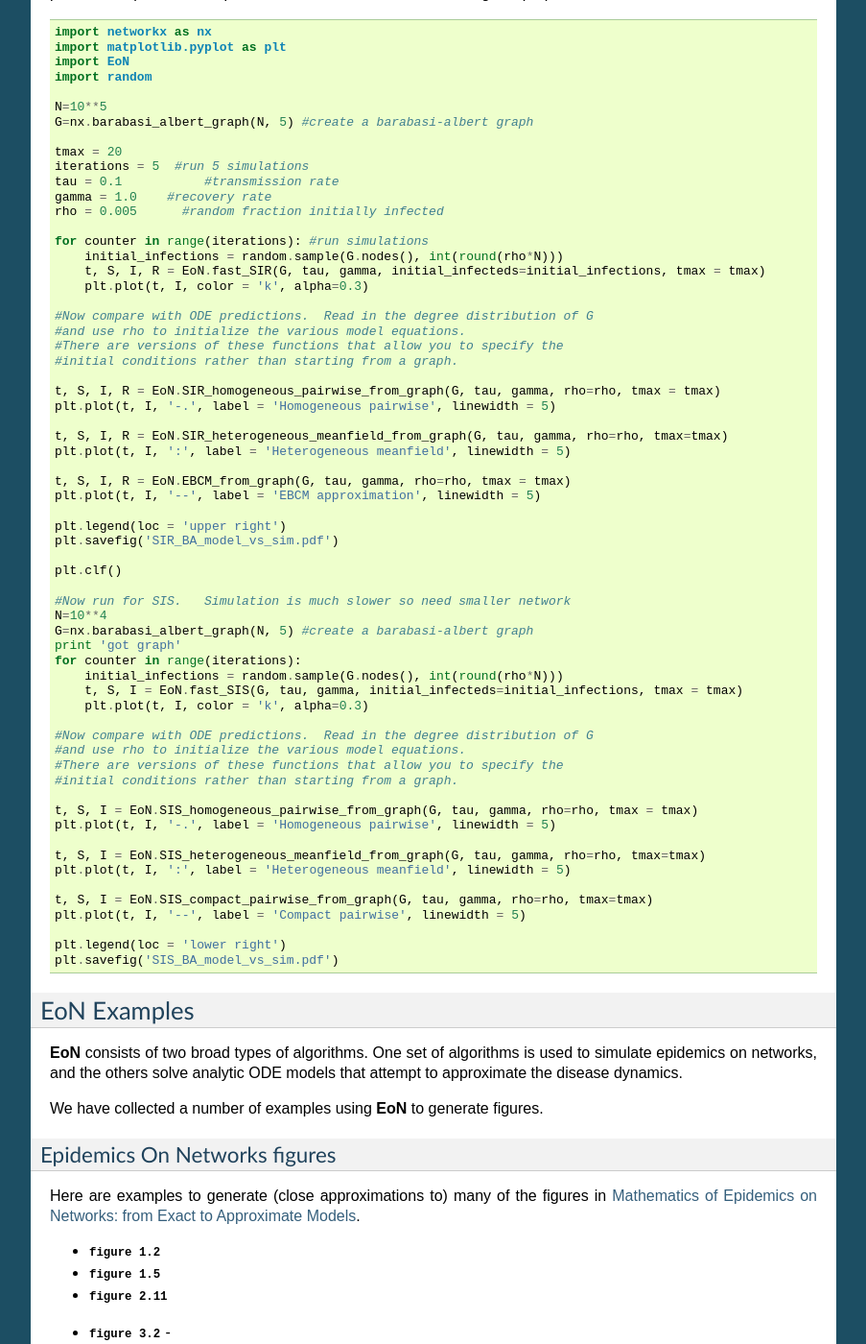
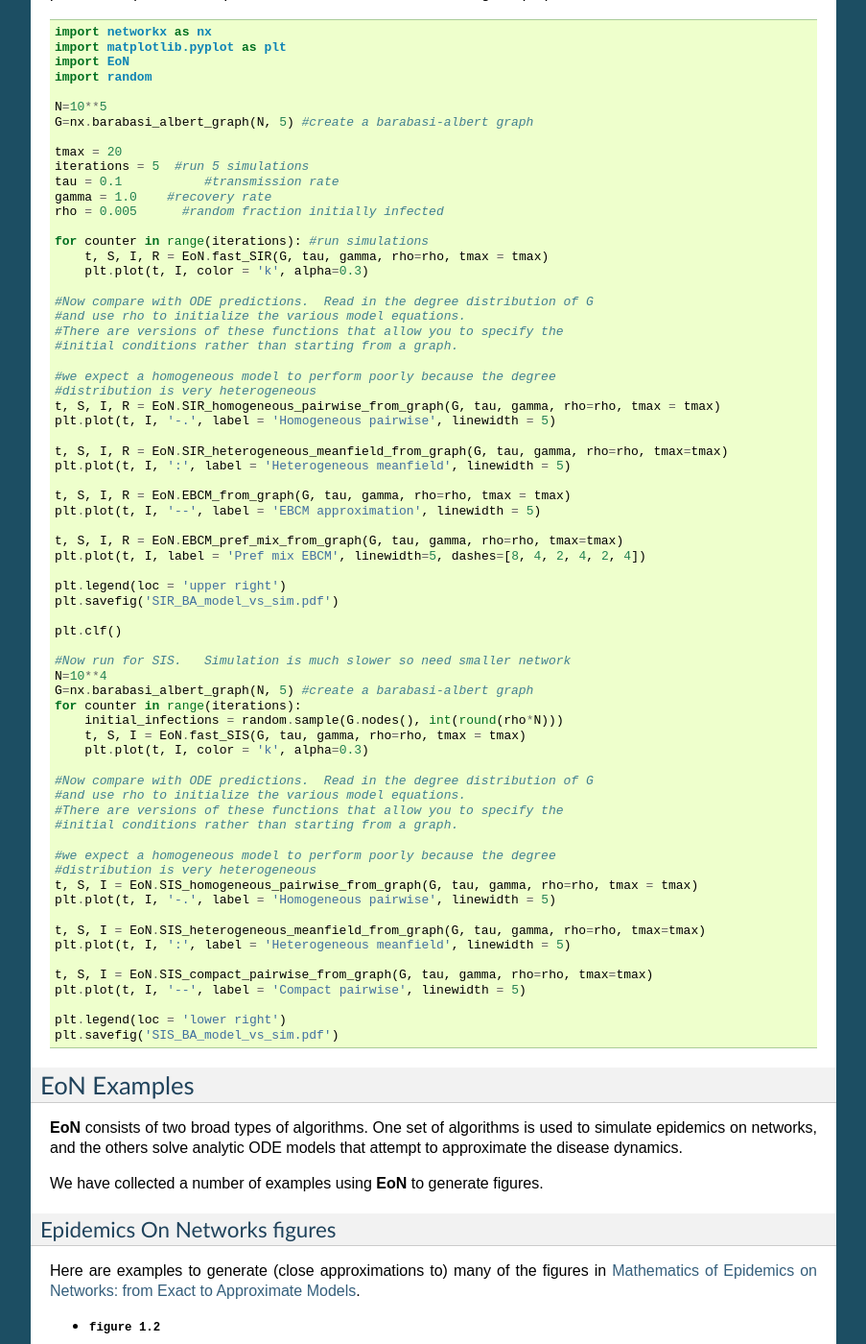
Before and after one commit to springer-math/Mathematics-of-Epidemics-on-Networks, a Sphinx documentation site: the page built from docs/GettingStarted.rst, in a window 1280 px wide and 1400 px high, scrolled down 446 px. Shown: the whole window at 96% size, without its empty margins (198-1101 px from the left). Built offline with Sphinx 7.4.7, drawn with Linux system fonts in a browser that asks for light colours.

Commit message:
Update quickstart documentation

```diff
--- a/docs/GettingStarted.rst
+++ b/docs/GettingStarted.rst
@@ -39,8 +39,7 @@
     rho = 0.005      #random fraction initially infected
 
     for counter in range(iterations): #run simulations
-        initial_infections = random.sample(G.nodes(), int(round(rho*N)))
-        t, S, I, R = EoN.fast_SIR(G, tau, gamma, initial_infecteds=initial_infections, tmax = tmax)
+        t, S, I, R = EoN.fast_SIR(G, tau, gamma, rho=rho, tmax = tmax)
         plt.plot(t, I, color = 'k', alpha=0.3)
 
     #Now compare with ODE predictions.  Read in the degree distribution of G
@@ -48,6 +47,8 @@
     #There are versions of these functions that allow you to specify the
     #initial conditions rather than starting from a graph.
 
+    #we expect a homogeneous model to perform poorly because the degree
+    #distribution is very heterogeneous
     t, S, I, R = EoN.SIR_homogeneous_pairwise_from_graph(G, tau, gamma, rho=rho, tmax = tmax)
     plt.plot(t, I, '-.', label = 'Homogeneous pairwise', linewidth = 5)
 
@@ -57,6 +58,9 @@
     t, S, I, R = EoN.EBCM_from_graph(G, tau, gamma, rho=rho, tmax = tmax)
     plt.plot(t, I, '--', label = 'EBCM approximation', linewidth = 5)
 
+    t, S, I, R = EoN.EBCM_pref_mix_from_graph(G, tau, gamma, rho=rho, tmax=tmax)
+    plt.plot(t, I, label = 'Pref mix EBCM', linewidth=5, dashes=[8, 4, 2, 4, 2, 4])
+
     plt.legend(loc = 'upper right')
     plt.savefig('SIR_BA_model_vs_sim.pdf')
 
@@ -65,10 +69,9 @@
     #Now run for SIS.   Simulation is much slower so need smaller network
     N=10**4
     G=nx.barabasi_albert_graph(N, 5) #create a barabasi-albert graph
-    print 'got graph'
     for counter in range(iterations):
         initial_infections = random.sample(G.nodes(), int(round(rho*N)))
-        t, S, I = EoN.fast_SIS(G, tau, gamma, initial_infecteds=initial_infections, tmax = tmax)
+        t, S, I = EoN.fast_SIS(G, tau, gamma, rho=rho, tmax = tmax)
         plt.plot(t, I, color = 'k', alpha=0.3)
 
     #Now compare with ODE predictions.  Read in the degree distribution of G
@@ -76,6 +79,8 @@
     #There are versions of these functions that allow you to specify the
     #initial conditions rather than starting from a graph.
 
+    #we expect a homogeneous model to perform poorly because the degree
+    #distribution is very heterogeneous
     t, S, I = EoN.SIS_homogeneous_pairwise_from_graph(G, tau, gamma, rho=rho, tmax = tmax)
     plt.plot(t, I, '-.', label = 'Homogeneous pairwise', linewidth = 5)
 
```
